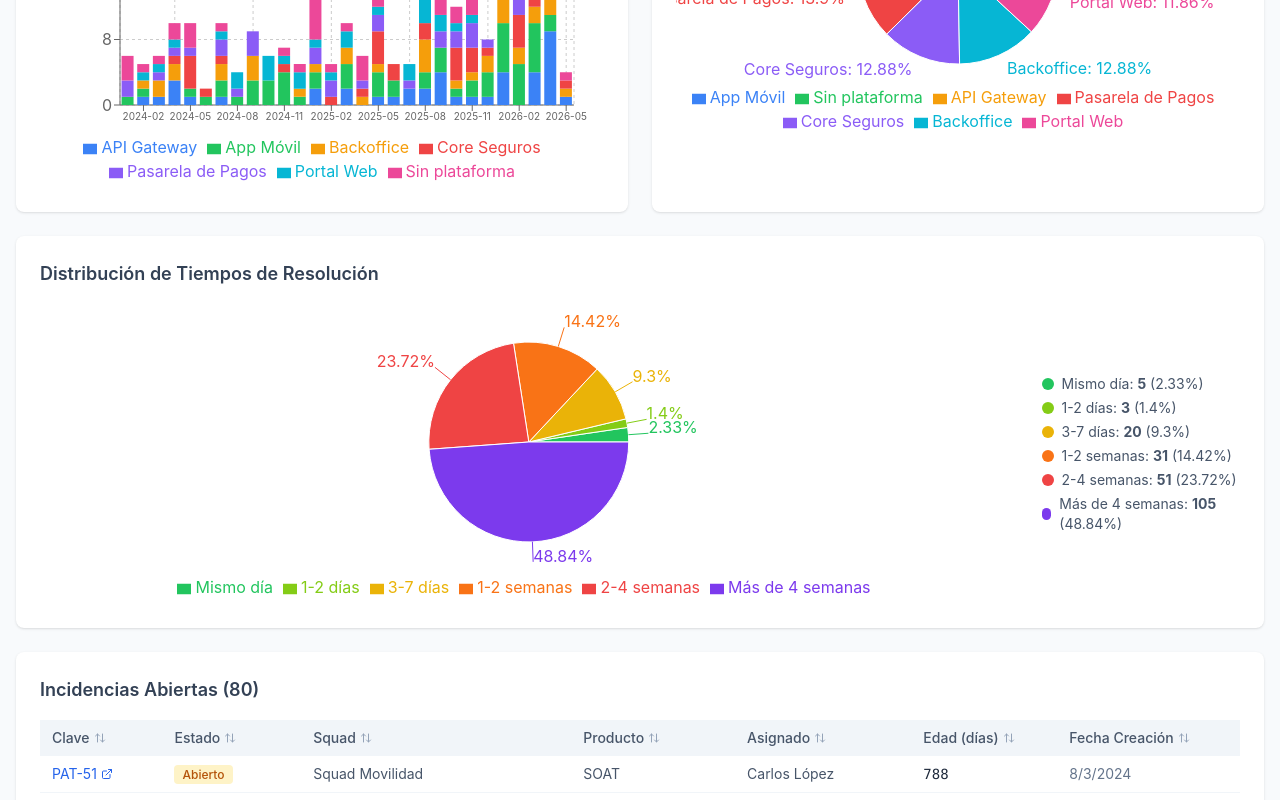
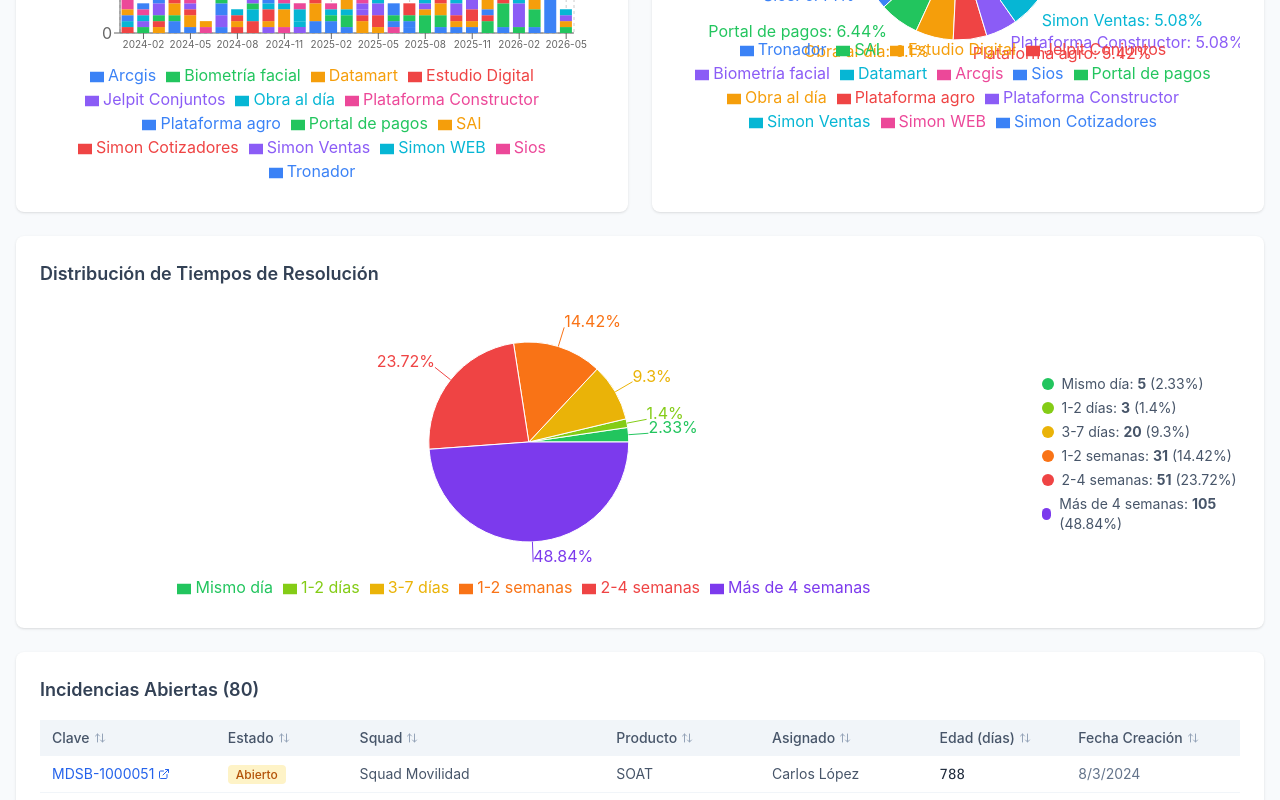
Before and after one commit to cristiancarreno-debug/dashboard-incidencias-patrimoniales, a React (Vite) app: page / in a window 1280 px wide. Shown: the part 1320-2120 px from the top of the page. Built offline with nearby package versions, Linux system fonts and the light colour scheme.

Commit message:
feat: actualizar dashboard con URLs reales de Jira MDSB y plataformas patrimoniales

```diff
--- a/src/data/demo-data.ts
+++ b/src/data/demo-data.ts
@@ -59,7 +59,7 @@ function generarIncidencias(): IncidenciaClasificada[] {
       const edad = calcularEdad(created, resolved);
 
       incidencias.push({
-        key: `PAT-${counter++}`,
+        key: `MDSB-${1000000 + counter++}`,
         summary: `Incidencia ${producto} - ${plataforma}`,
         status,
         assignee,
@@ -71,7 +71,7 @@ function generarIncidencias(): IncidenciaClasificada[] {
         plataforma,
         edadDias: edad,
         rangoResolucion: resolved ? calcularRango(edad) : null,
-        jiraUrl: `https://jira.example.com/browse/PAT-${counter - 1}`,
+        jiraUrl: `https://jirasegurosbolivar.atlassian.net/browse/MDSB-${1000000 + counter}`,
       });
     }
   }
--- a/src/data/mappings.ts
+++ b/src/data/mappings.ts
@@ -49,6 +49,8 @@ export const SQUADS: Exclude<Squad, 'Sin clasificar'>[] = [
 ];
 
 export const PLATAFORMAS = [
-  'Portal Web', 'App Móvil', 'Core Seguros', 'Pasarela de Pagos',
-  'API Gateway', 'Backoffice', 'Sin plataforma',
+  'Simon Cotizadores', 'Simon WEB', 'Tronador', 'SAI',
+  'Jelpit Conjuntos', 'Plataforma Constructor', 'Plataforma agro',
+  'Estudio Digital', 'Portal de pagos', 'Arcgis', 'Biometría facial',
+  'Simon Ventas', 'Obra al día', 'Datamart', 'Sios',
 ];
```
Also changed, not shown: 1 other file (tests, documents, lock files or other folders).
